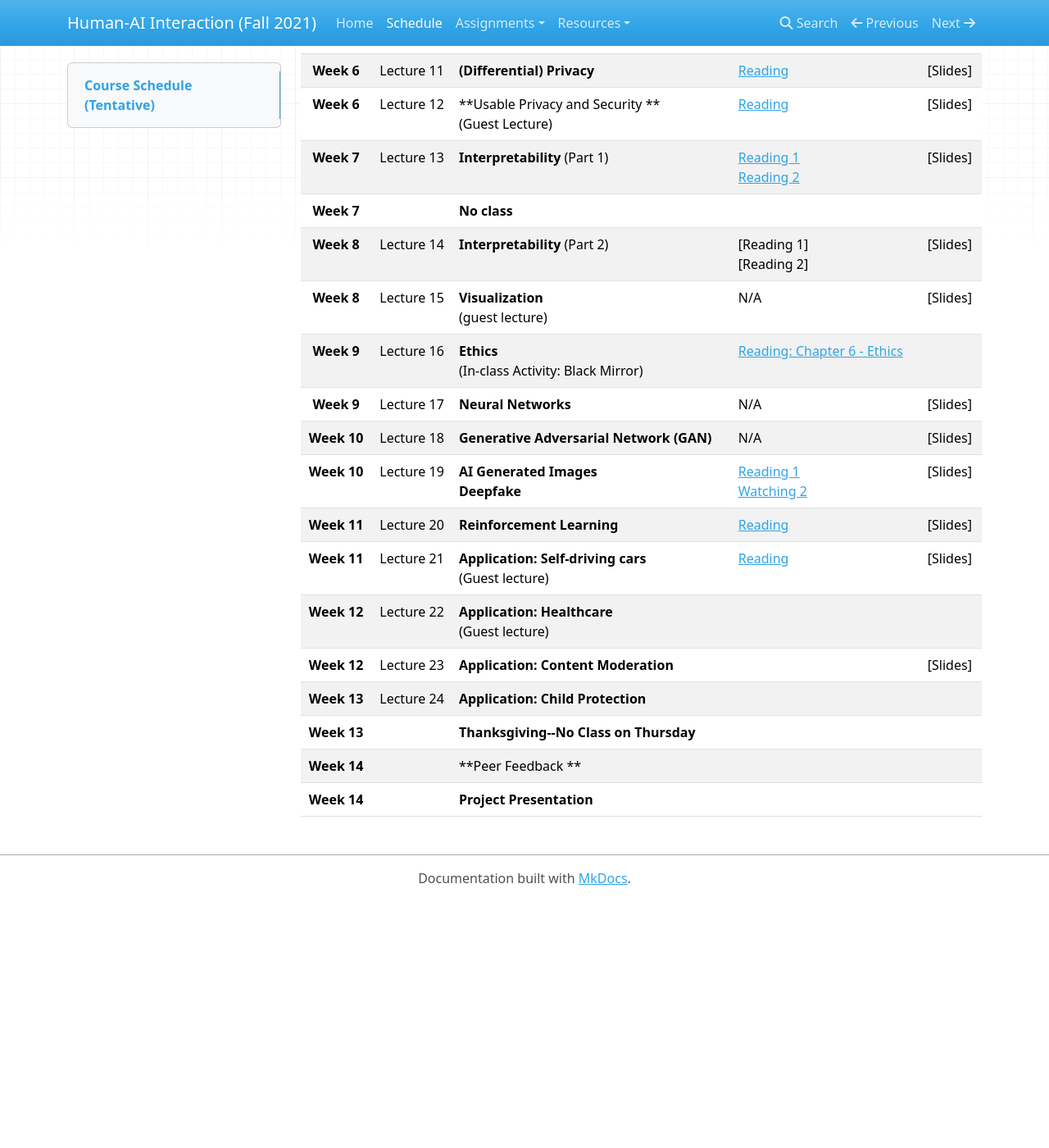
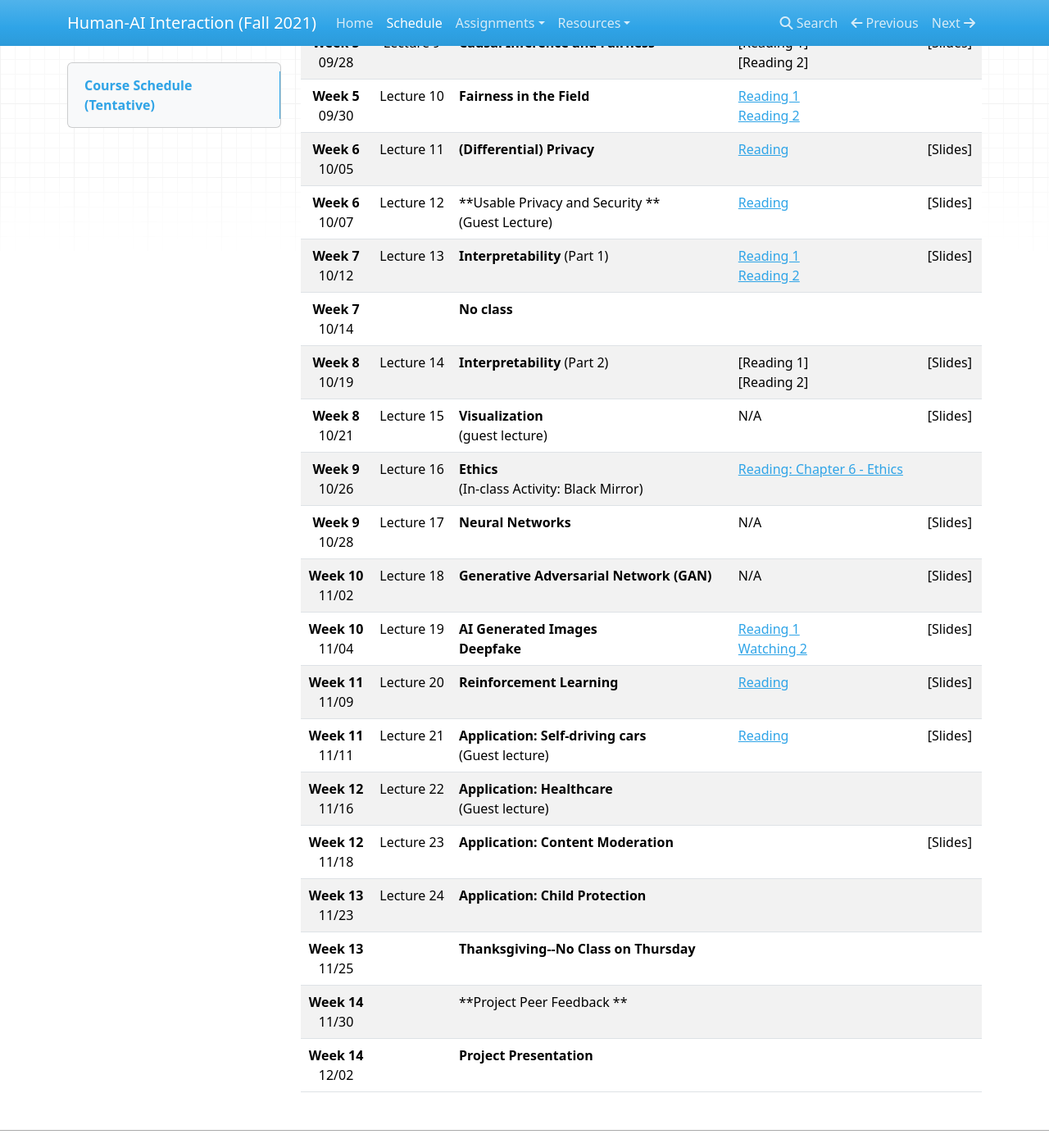
Before and after one commit to haiicmu/haiicmu.github.io, an MkDocs documentation site: the page built from docs/calendar.md, in a window 1280 px wide and 1400 px high, scrolled down 663 px. Shown: the whole window at 82% size. Built offline with MkDocs 1.6.1, drawn with Linux system fonts in a browser that asks for light colours; nearby versions of some CDN libraries; before the commit the page ends 1762 px from its top, so only the background shows below that; some of the changed text lies outside the part shown.

Commit message:
Add dates

```diff
--- a/docs/calendar.md
+++ b/docs/calendar.md
@@ -2,31 +2,31 @@
 
 Week  |Lecture   |Topic  |Readings  |Slides |
 :------:|:-----:|-------|----------|:------:
-| **Week 1**  | Lecture 1  | **Introduction to Human-AI Interactions**                                                                                         | N/A                                                                                                                                                                   | [Slides])                   |
-| **Week 1**  | Lecture 2  | **Practical Machine Learning**                                                                                                    | N/A                                                                                                                                                                   | [Slides]                   |
-| **Week 2**  | Lecture 3  | **Perspectives on Human-AI Interaction**                                                                                          | [Reading 1](https://drive.google.com/file/d/1ce6iiALq-QlGo4W2AzjmXJcdpKy5Fvll/view?usp=sharing) <br> [Reading 2](https://drive.google.com/file/d/1Tw8qZZ1nQxGFiwz00l2OR31BHx3uHXcY/view?usp=sharing)             | [Slides]                   |
-| **Week 2**  | Lecture 4  | **Machine Learning + UX** | [Reading 1](https://drive.google.com/file/d/1nvDx0h9PJM2A69P_0GA118mGeLS95mfq/view?usp=sharing) <br> [Reading 2](https://drive.google.com/file/d/1kLJn2RSBEgFCVg6ibBzb-YDt7UJYJNLu/view?usp=sharing)                                                                                                                                                                 |[Slides]                                                                                                                 |
-| **Week 3**  | Lecture 5  | **Human Centered AI Design**                                                                                                         | [Reading 1](https://drive.google.com/file/d/1K1DIZYln3E5AHouPXOkvc6X2NXbmMtxk/view?usp=sharing)                                                                                                                                                                   | [Slides]                  |
-| **Week 3**  | Lecture 6  | **Fairness in ML** (Part 1)                                                                                                       | N/A                                                                                                                                                                   | [Slides]                   |
-| **Week 4**  | Lecture 7  | **Fairness in ML** (Part 2)                                                                                                       | [Reading 1](https://arxiv.org/abs/1609.05807) <br> [Reading 2](https://arxiv.org/abs/1703.00056)                                                                      | [Slides]                   |
-| **Week 4**  | Lecture 8  | **Developing Fair ML Systems**<br> (In class activity: value cards)                                                                                                          | [Reading 1](https://drive.google.com/file/d/1JNJjymAU_rqCoLzlVOjMku59484rG6Ja/view?usp=sharing)                                                                                                                                                                   | [Slides]                  |
-| **Week 5**  | Lecture 9  | **Causal Inference and Fairness**                  | [Reading 1] <br> [Reading 2]                                           | [Slides]|
-| **Week 5**  | Lecture 10 | **Fairness in the Field** <br>  | [Reading 1](https://arxiv.org/pdf/2102.01196.pdf) <br> [Reading 2](https://dl.acm.org/doi/10.1145/3290605.3300271)                         |                                                                                                                |
-| **Week 6**  | Lecture 11 | **(Differential) Privacy**                                                                                                        | [Reading](https://arstechnica.com/tech-policy/2009/09/your-secrets-live-online-in-databases-of-ruin/)                                                                 | [Slides]                   |
-| **Week 6**  | Lecture 12 | **Usable Privacy and Security **<br> (Guest Lecture)               | [Reading](https://cmu.app.box.com/s/33kxmwvdrauel90incqwa5i71hqx98sx)                                                                                                 | [Slides]                  |
-| **Week 7**  | Lecture 13 | **Interpretability** (Part 1)                                                                                                     | [Reading 1](https://arxiv.org/pdf/1602.04938.pdf)<br> [Reading 2](https://arxiv.org/pdf/1702.08608.pdf)                                                               | [Slides]                  |
-| **Week 7**  |   | **No class**                                                                                                         |                                                                                                                                                                    |                  |
-| **Week 8**  | Lecture 14 | **Interpretability** (Part 2)                           | [Reading 1]<br> [Reading 2]                                                                       | [Slides]                   |
-| **Week 8**  | Lecture 15 | **Visualization** <br>(guest lecture)                                                                             | N/A                                                                                                                                                                   | [Slides]                  |
-| **Week 9**  | Lecture 16 | **Ethics** <br>(In-class Activity: Black Mirror)                                                                             | [Reading: Chapter 6 - Ethics](https://www.bitbybitbook.com/en/1st-ed/ethics/)                                                                                         |                                                                                                                |
-| **Week 9** | Lecture 17 | **Neural Networks**                                                                                                               | N/A                                                                                                                                                                   | [Slides] |
-| **Week 10** | Lecture 18 | **Generative Adversarial Network (GAN)**                                                                                          | N/A                                                                                                                                                                   | [Slides] |
-| **Week 10** | Lecture 19 | **AI Generated Images <br> Deepfake**                                                                                             | [Reading 1](https://regmedia.co.uk/2019/10/08/deepfake_report.pdf) <br>  [Watching 2](https://www.nytimes.com/2019/08/14/opinion/deepfakes-adele-disinformation.html) | [Slides] |
-| **Week 11** | Lecture 20 | **Reinforcement Learning**                                                                                                        | [Reading](https://www.nature.com/articles/518486a)                                                                                                                    | [Slides]               |
-| **Week 11** | Lecture 21 | **Application: Self-driving cars** <br> (Guest lecture)                                      | [Reading](https://www.vox.com/future-perfect/2020/2/14/21063487/self-driving-cars-autonomous-vehicles-waymo-cruise-uber)                                              | [Slides]                   |
-| **Week 12** | Lecture 22 | **Application: Healthcare**<br> (Guest lecture)                                               |                                                                                                                                                                       |                                                                                                                |
-| **Week 12** | Lecture 23 | **Application: Content Moderation** <br>                                       |                                               | [Slides]                   |
-| **Week 13** | Lecture 24 | **Application: Child Protection**<br>                                                |                                                                                                                                                                       |                                                                                                                |
-| **Week 13** |   | **Thanksgiving--No Class on Thursday**                                                                                            |                                                                                                                                                                       |                                                                                                                |
-| **Week 14** |            | **Peer Feedback **                                                                                                                |                                                                                                                                                                       |                                                                                                                |
-| **Week 14** |            | **Project Presentation**                                                                                                          |                                                                                                                                                                       |                                                                                                                |
+| **Week 1**<br>08/31   | Lecture 1  | **Introduction to Human-AI Interactions**                                                                                         | N/A                                                                                                                                                                   | [Slides])                   |
+| **Week 1**<br>09/02   | Lecture 2  | **Practical Machine Learning**                                                                                                    | N/A                                                                                                                                                                   | [Slides]                   |
+| **Week 2**<br>09/07   | Lecture 3  | **Perspectives on Human-AI Interaction**                                                                                          | [Reading 1](https://drive.google.com/file/d/1ce6iiALq-QlGo4W2AzjmXJcdpKy5Fvll/view?usp=sharing) <br> [Reading 2](https://drive.google.com/file/d/1Tw8qZZ1nQxGFiwz00l2OR31BHx3uHXcY/view?usp=sharing)             | [Slides]                   |
+| **Week 2**<br>09/09   | Lecture 4  | **Machine Learning + UX** | [Reading 1](https://drive.google.com/file/d/1nvDx0h9PJM2A69P_0GA118mGeLS95mfq/view?usp=sharing) <br> [Reading 2](https://drive.google.com/file/d/1kLJn2RSBEgFCVg6ibBzb-YDt7UJYJNLu/view?usp=sharing)                                                                                                                                                                 |[Slides]                                                                                                                 |
+| **Week 3**<br>09/14   | Lecture 5  | **Human Centered AI Design**                                                                                                         | [Reading 1](https://drive.google.com/file/d/1K1DIZYln3E5AHouPXOkvc6X2NXbmMtxk/view?usp=sharing)                                                                                                                                                                   | [Slides]                  |
+| **Week 3**<br>09/16  | Lecture 6  | **Fairness in ML** (Part 1)                                                                                                       | N/A                                                                                                                                                                   | [Slides]                   |
+| **Week 4**<br>09/21  | Lecture 7  | **Fairness in ML** (Part 2)                                                                                                       | [Reading 1](https://arxiv.org/abs/1609.05807) <br> [Reading 2](https://arxiv.org/abs/1703.00056)                                                                      | [Slides]                   |
+| **Week 4**<br>09/23  | Lecture 8  | **Developing Fair ML Systems**<br> (In class activity: value cards)                                                                                                          | [Reading 1](https://drive.google.com/file/d/1JNJjymAU_rqCoLzlVOjMku59484rG6Ja/view?usp=sharing)                                                                                                                                                                   | [Slides]                  |
+| **Week 5**<br>09/28  | Lecture 9  | **Causal Inference and Fairness**                  | [Reading 1] <br> [Reading 2]                                           | [Slides]|
+| **Week 5**<br>09/30  | Lecture 10 | **Fairness in the Field** <br>  | [Reading 1](https://arxiv.org/pdf/2102.01196.pdf) <br> [Reading 2](https://dl.acm.org/doi/10.1145/3290605.3300271)                         |                                                                                                                |
+| **Week 6**<br>10/05  | Lecture 11 | **(Differential) Privacy**                                                                                                        | [Reading](https://arstechnica.com/tech-policy/2009/09/your-secrets-live-online-in-databases-of-ruin/)                                                                 | [Slides]                   |
+| **Week 6**<br>10/07  | Lecture 12 | **Usable Privacy and Security **<br> (Guest Lecture)               | [Reading](https://cmu.app.box.com/s/33kxmwvdrauel90incqwa5i71hqx98sx)                                                                                                 | [Slides]                  |
+| **Week 7**<br>10/12  | Lecture 13 | **Interpretability** (Part 1)                                                                                                     | [Reading 1](https://arxiv.org/pdf/1602.04938.pdf)<br> [Reading 2](https://arxiv.org/pdf/1702.08608.pdf)                                                               | [Slides]                  |
+| **Week 7**<br>10/14  |   | **No class**                                                                                                         |                                                                                                                                                                    |                  |
+| **Week 8**<br>10/19  | Lecture 14 | **Interpretability** (Part 2)                           | [Reading 1]<br> [Reading 2]                                                                       | [Slides]                   |
+| **Week 8**<br>10/21  | Lecture 15 | **Visualization** <br>(guest lecture)                                                                             | N/A                                                                                                                                                                   | [Slides]                  |
+| **Week 9**<br>10/26  | Lecture 16 | **Ethics** <br>(In-class Activity: Black Mirror)                                                                             | [Reading: Chapter 6 - Ethics](https://www.bitbybitbook.com/en/1st-ed/ethics/)                                                                                         |                                                                                                                |
+| **Week 9**<br>10/28 | Lecture 17 | **Neural Networks**                                                                                                               | N/A                                                                                                                                                                   | [Slides] |
+| **Week 10**<br>11/02 | Lecture 18 | **Generative Adversarial Network (GAN)**                                                                                          | N/A                                                                                                                                                                   | [Slides] |
+| **Week 10**<br>11/04 | Lecture 19 | **AI Generated Images <br> Deepfake**                                                                                             | [Reading 1](https://regmedia.co.uk/2019/10/08/deepfake_report.pdf) <br>  [Watching 2](https://www.nytimes.com/2019/08/14/opinion/deepfakes-adele-disinformation.html) | [Slides] |
+| **Week 11**<br>11/09 | Lecture 20 | **Reinforcement Learning**                                                                                                        | [Reading](https://www.nature.com/articles/518486a)                                                                                                                    | [Slides]               |
+| **Week 11**<br>11/11 | Lecture 21 | **Application: Self-driving cars** <br> (Guest lecture)                                      | [Reading](https://www.vox.com/future-perfect/2020/2/14/21063487/self-driving-cars-autonomous-vehicles-waymo-cruise-uber)                                              | [Slides]                   |
+| **Week 12**<br>11/16 | Lecture 22 | **Application: Healthcare**<br> (Guest lecture)                                               |                                                                                                                                                                       |                                                                                                                |
+| **Week 12**<br>11/18 | Lecture 23 | **Application: Content Moderation** <br>                                       |                                               | [Slides]                   |
+| **Week 13**<br>11/23 | Lecture 24 | **Application: Child Protection**<br>                                                |                                                                                                                                                                       |                                                                                                                |
+| **Week 13**<br>11/25 |   | **Thanksgiving--No Class on Thursday**                                                                                            |                                                                                                                                                                       |                                                                                                                |
+| **Week 14**<br>11/30 |            | **Project Peer Feedback **                                                                                                                |                                                                                                                                                                       |                                                                                                                |
+| **Week 14**<br>12/02 |            | **Project Presentation**                                                                                                          |                                                                                                                                                                       |                                                                                                                |
--- a/index.html
+++ b/index.html
@@ -386,5 +386,5 @@ getting connected to the support that can help.</p>
 
 <!--
 MkDocs version : 1.1.2
-Build Date UTC : 2021-08-28 19:17:57.090528+00:00
+Build Date UTC : 2021-08-28 19:48:49.726678+00:00
 -->
```
Also changed, not shown: 3 other files.
